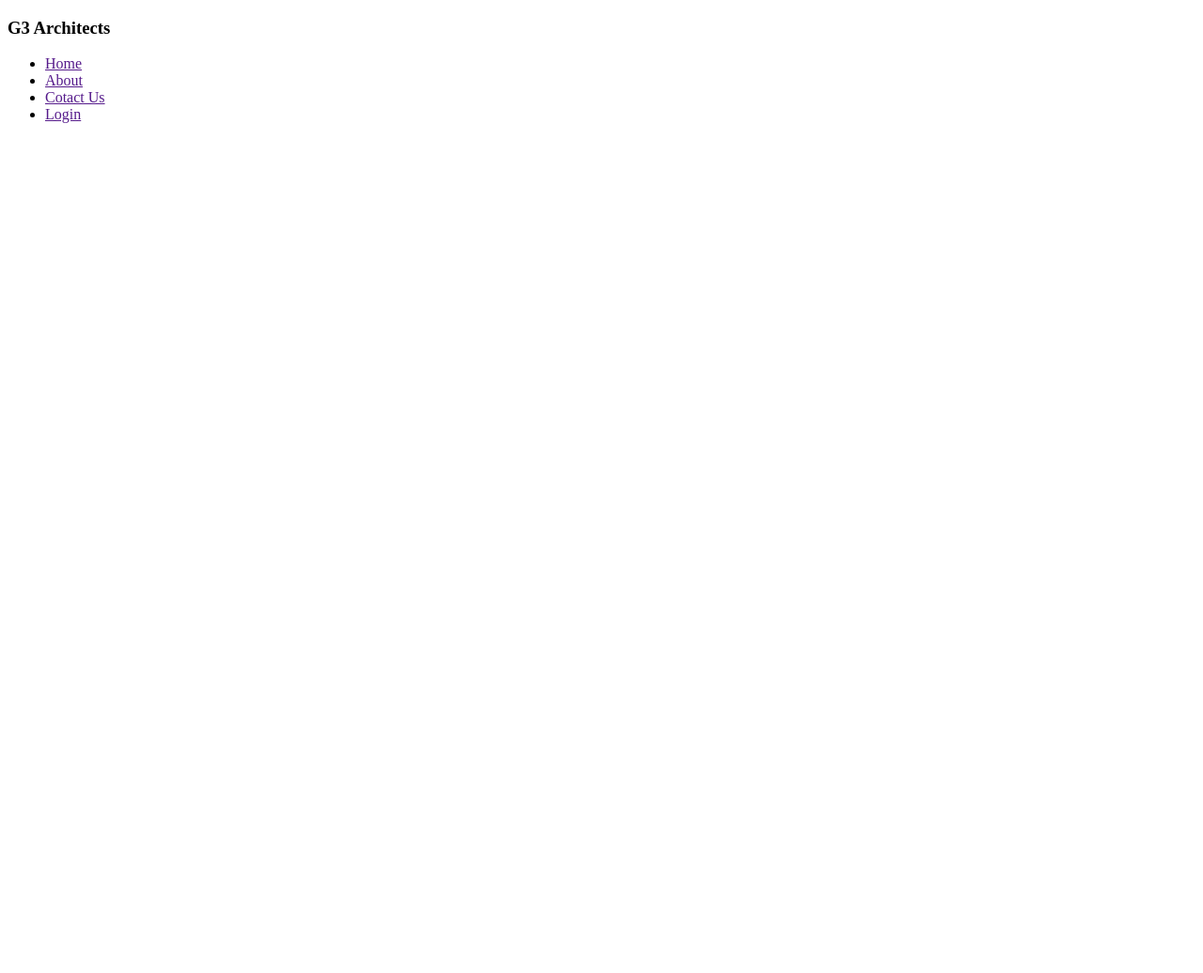
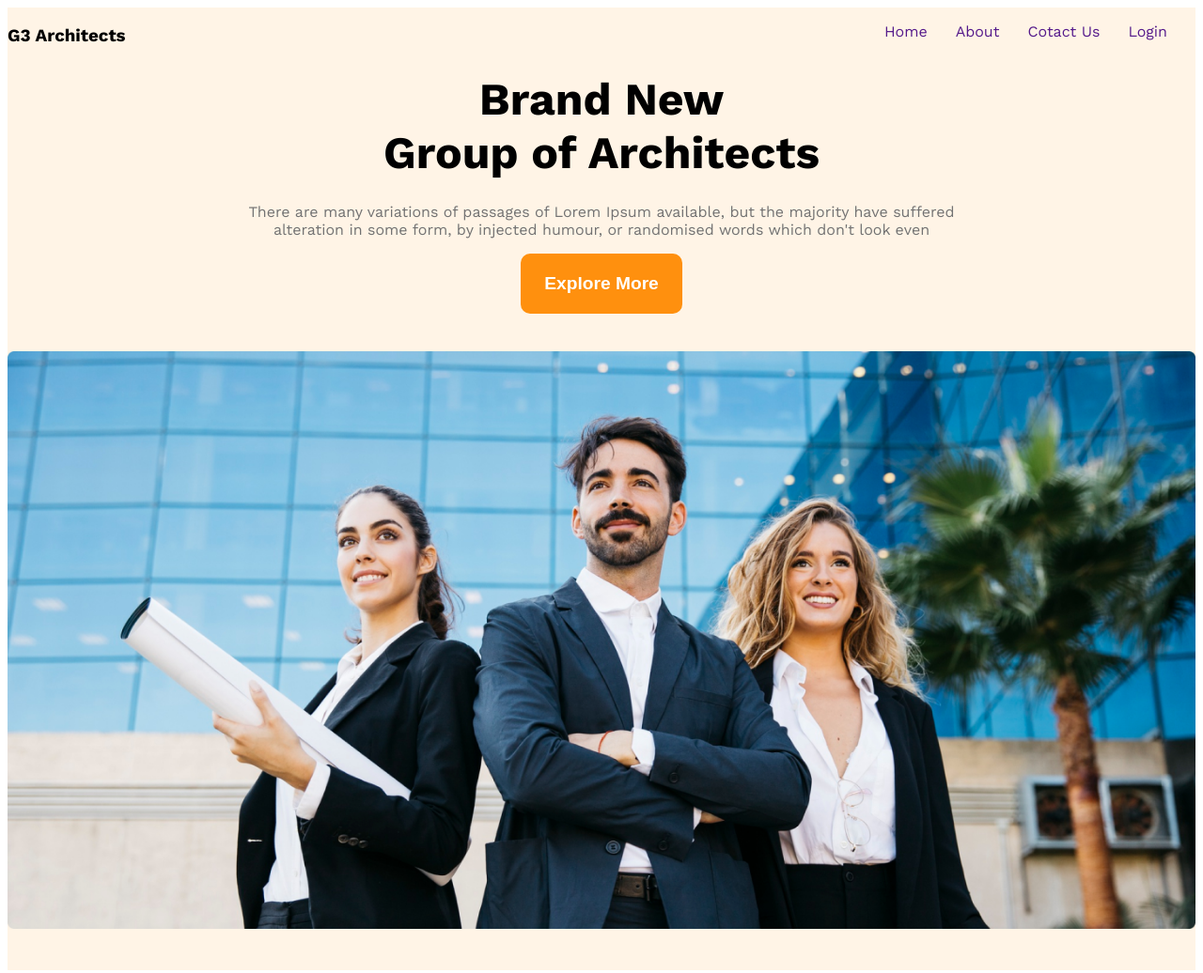
Before and after one commit to Delwarhussain1/g3-architecth, a plain HTML site: page index.html in a window 1280 px wide. Shown: the top 1036 px of the page at 94% size. Before the commit the page ends 800 px from the top, so only its background shows below. Drawn offline with nearby package versions, Linux system fonts and the light colour scheme.

Commit message:
header and features section

```diff
--- a/index.html
+++ b/index.html
@@ -6,19 +6,51 @@
     <title>G3 architecth</title>
     <link rel="stylesheet" href="styles/styles.css" />
   </head>
-  <body>
-    <header>
+  <body class="work-sans-font">
+    <header class="bg-header">
       <nav class="navbar">
         <h3 class="brand-name">G3 Architects</h3>
-        <ul class="nav-link">
-          <li><a href="">Home</a></li>
-          <li><a href="">About</a></li>
-          <li><a href="">Cotact Us</a></li>
-          <li><a href="">Login</a></li>
+        <ul class="nav-links">
+          <li class="nav-item"><a href="" class="nav-link">Home</a></li>
+          <li class="nav-item"><a href="" class="nav-link">About</a></li>
+          <li class="nav-item"><a href="" class="nav-link">Cotact Us</a></li>
+          <li class="nav-item"><a href="" class="nav-link">Login</a></li>
         </ul>
       </nav>
+      <div class="header-contain">
+        <h3 class="content-hed">Brand New <br />Group of Architects</h3>
+        <p>
+          There are many variations of passages of Lorem Ipsum available, but
+          the majority have suffered alteration in some form, by injected
+          humour, or randomised words which don't look even
+        </p>
+        <button class="btn-primary">Explore More</button>
+      </div>
+      <div class="header-images"><img src="images/banner.png" alt="" /></div>
     </header>
-    <main></main>
+    <main>
+      <div class="our-features">
+        <div class="features-img">
+          <img src="images/team1.png" alt="" />
+          <img src="images/team2.png" alt="" />
+          <img src="images/team3.png" alt="" />
+          <img src="images/team4.png" alt="" />
+        </div>
+        <div class="features-contain">
+          <h3>
+            <span id="quick">Quick list</span> <span id="our">of Our</span
+            ><br />
+            <span id="features">Features</span>
+          </h3>
+          <p>
+            There are many variations of passages of Lorem Ipsum available, but
+            the majority have suffered alteration in some form, by injected
+            humour, or randomised words which don't look even
+          </p>
+          <button class="btn-primary">Explore More</button>
+        </div>
+      </div>
+    </main>
     <footer></footer>
   </body>
 </html>
--- a/styles/styles.css
+++ b/styles/styles.css
@@ -6,3 +6,98 @@
   font-weight: 400;
   font-style: normal;
 }
+/* shared style  */
+.bg-header {
+  background-color: rgba(255, 144, 14, 0.1);
+}
+.dark-1 {
+  color: #131313;
+}
+/* navbar style  */
+.navbar {
+  display: flex;
+  justify-content: space-between;
+  max-width: 1340px;
+  margin: 0 auto;
+}
+.nav-links {
+  display: flex;
+  list-style: none;
+}
+.nav-item {
+  text-decoration: none;
+  margin-right: 30px;
+}
+.nav-link {
+  text-decoration: none;
+}
+/* header style  */
+.header-contain {
+  display: flex;
+  flex-direction: column;
+  justify-content: center;
+  align-items: center;
+  max-width: 762px;
+  margin: 0 auto;
+}
+.content-hed {
+  font-size: 3rem;
+  font-weight: 700;
+  text-align: center;
+  margin-top: 10px;
+  margin-bottom: 10px;
+}
+.header-contain p {
+  color: rgb(114, 114, 114);
+  text-align: center;
+  margin-top: 15px;
+}
+.btn-primary {
+  padding: 21px 25px;
+  border-radius: 10px;
+  background-color: rgb(255, 144, 14);
+  border: none;
+  font-size: 1.2rem;
+  font-weight: 600;
+  color: rgb(255, 255, 255);
+}
+.header-images {
+  max-width: 1340px;
+  margin: 0 auto;
+  margin-top: 40px;
+  padding-bottom: 40px;
+}
+.header-images img {
+  width: 100%;
+  height: 100%;
+}
+/* our-features styles */
+.our-features {
+  display: flex;
+  justify-content: center;
+  align-items: center;
+  max-width: 1219px;
+  margin: 0 auto;
+  margin-top: 70px;
+  gap: 60px;
+}
+.features-img {
+  display: grid;
+  grid-template-columns: repeat(2, 1fr);
+  gap: 15px;
+}
+#quick {
+  color: rgb(114, 114, 114);
+  font-size: 2.5rem;
+  font-weight: 500;
+}
+#our {
+  font-size: 2.5rem;
+  font-weight: 700;
+  color: rgb(19, 19, 19);
+}
+#features {
+  font-size: 2.5rem;
+  font-weight: 700;
+  color: rgb(255, 144, 14);
+}
```
